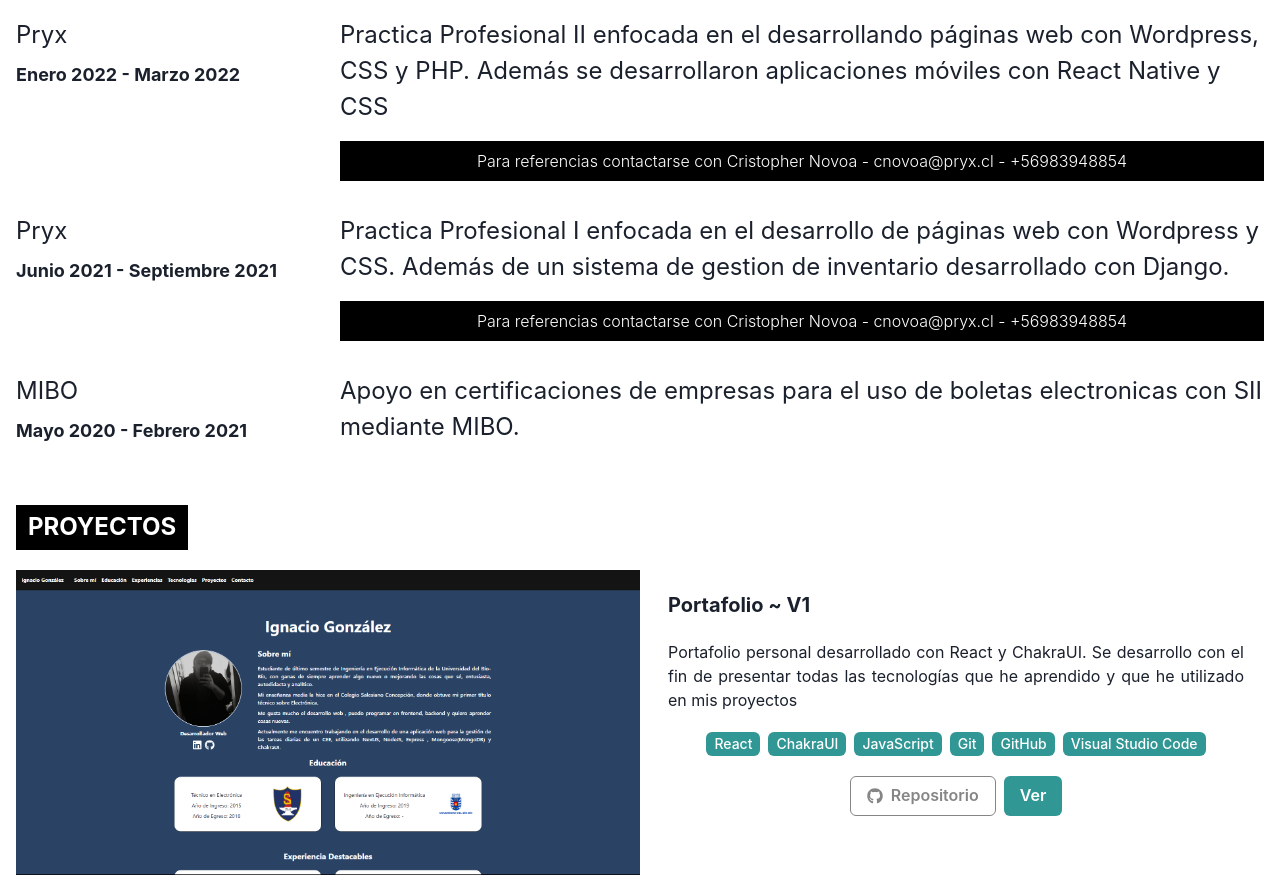
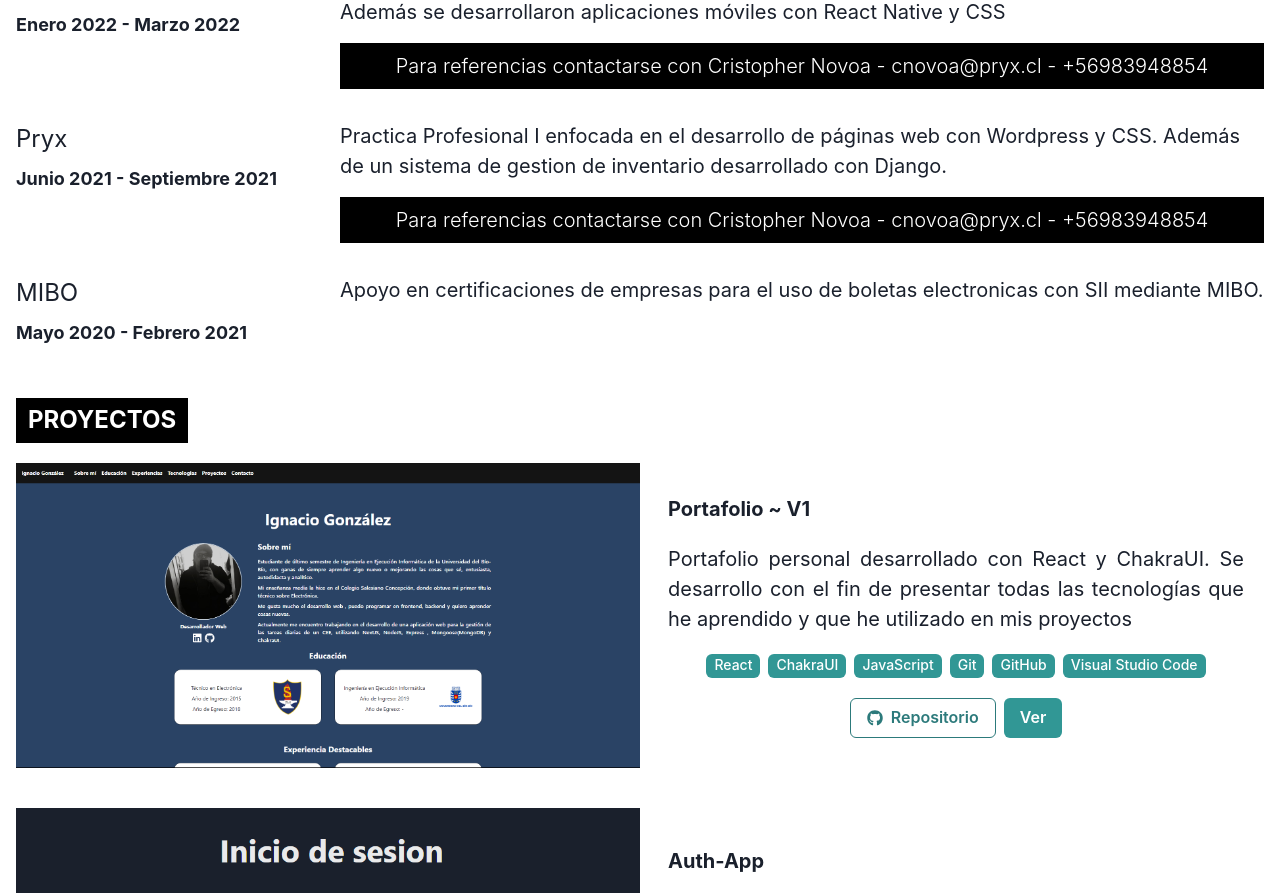
Before and after one commit to Xhyus/Portafolio-v2, a React (Vite) app: page / in a window 1280 px wide. Shown: the part 1860-2753 px from the top of the page. Built offline with nearby package versions, Linux system fonts and the light colour scheme.

Commit message:
Modificacion: Se modifican detalles esteticos finales de los componentes

```diff
--- a/src/components/Experiencia.jsx
+++ b/src/components/Experiencia.jsx
@@ -5,7 +5,7 @@ import PresentacionExperiencia from './generic_components/PresentacionExperienci
 
 const Experiencia = () => {
     return (
-        <Stack justify={"center"} my={10} w={'full'} id={"Experiencias"}>
+        <Stack justify={"center"} py={10} w={'full'} id={"Experiencias"}>
             <SubTitulo type="h2" size="2xl" data="EXPERIENCIAS" />
             {experiencias.map((experiencia, index) => {
                 return (
--- a/src/components/Proyectos.jsx
+++ b/src/components/Proyectos.jsx
@@ -7,7 +7,7 @@ const Proyectos = () => {
     return (
         <>
             <SubTitulo data="PROYECTOS" size="2xl" type="h2" />
-            <HStack w={'full'} h={"full"} mt={5} justify={"center"}>
+            <HStack w={'full'} h={"full"} py={5} justify={"center"}>
                 <Wrap spacing={10} justify={"center"}>
                     {proyectos.map((proyecto, index) => {
                         return (
--- a/src/components/SobreMi.jsx
+++ b/src/components/SobreMi.jsx
@@ -6,7 +6,7 @@ import Icono from './generic_components/Icono'
 
 const SobreMi = () => {
     return (
-        <Stack w="full" >
+        <Stack w="full" py={5} >
             <Wrap justify="space-between" align="flex-start">
                 <WrapItem>
                     <Box bgColor="black" p={3} w="fit-content">
@@ -35,7 +35,7 @@ const SobreMi = () => {
             <SubTitulo type="h2" size="2xl" data="¿QUIÉN SOY?" />
             <Stack textAlign={'justify'}>
                 {sobre_mi.map((data, key) => {
-                    return <Text color="black" fontSize="xl" key={key}>{data}</Text>
+                    return <Text color="black" fontSize={{ base: "md", md: "xl" }} key={key}>{data}</Text>
                 })}
             </Stack>
         </Stack >
--- a/src/components/generic_components/Card.jsx
+++ b/src/components/generic_components/Card.jsx
@@ -1,30 +1,36 @@
-import { HStack, Heading, WrapItem, Wrap, Text, Image, Link, Tag, Stack, Button } from '@chakra-ui/react'
+import { HStack, Heading, Wrap, Text, Image, Link, Tag, Stack, Button } from '@chakra-ui/react'
 import { FaGithub } from 'react-icons/fa'
 
 const Card = ({ imagen, descripcion, titulo, tecnologias, repositorio, url }) => {
     return (
-        <WrapItem>
-            <Stack w={"full"} flexDirection={{ base: 'column', md: 'row' }}>
+        <Stack w={"full"} flexDirection={{ base: 'column', md: 'row' }} align="center">
             <Image src={imagen} alt={titulo} w={{ base: "100%", md: "50%" }} h="fit-content" />
-                <Stack spacing={5} p={5} w={{ base: "100%", md: "50%" }} >
+            <Stack spacing={5} p={{ base: 0, md: 5 }} w={{ base: "100%", md: "50%" }} >
                 <Heading as="h3" size="md" fontWeight="bold" lineHeight="tight" isTruncated>{titulo}</Heading>
-                    <Text noOfLines={3} textAlign="justify">{descripcion}</Text>
+                <Text noOfLines={3} textAlign="justify" fontSize={{ base: "md", md: "xl" }}>{descripcion}</Text>
                 <Wrap justify="center">
                     {tecnologias.map((tecnologia, index) => (
                         <Tag key={index} size="md" variant="solid" colorScheme="teal">{tecnologia}</Tag>
                     ))}
                 </Wrap>
                 <HStack justify={{ base: "center" }}>
+                    {repositorio ?
                         <Link href={repositorio} isExternal>
-                            <Button leftIcon={<FaGithub />} colorScheme="blackAlpha" disabled="true" variant="outline">Repositorio</Button>
+                            <Button leftIcon={<FaGithub />} colorScheme="teal" variant="outline">Repositorio</Button>
                         </Link>
+                        :
+                        <Button leftIcon={<FaGithub />} colorScheme="blackAlpha" isDisabled variant="outline">Repositorio</Button>
+                    }
+                    {url ?
                         <Link href={url} isExternal>
                             <Button colorScheme="teal" variant="solid">Ver</Button>
                         </Link>
+                        :
+                        <Button colorScheme="blackAlpha" isDisabled variant="solid">Ver</Button>
+                    }
                 </HStack>
             </Stack>
         </Stack>
-        </WrapItem >
 
     )
 }
--- a/src/components/generic_components/PresentacionExperiencia.jsx
+++ b/src/components/generic_components/PresentacionExperiencia.jsx
@@ -9,8 +9,8 @@ const PresentacionExperiencia = ({ periodo, empresa, detalle, experiencia, nombr
                 <Text fontSize="lg" fontWeight="bold" >{periodo}</Text>
             </Stack>
             <Stack align="flex-start"  >
-                <Text fontSize="2xl" >{detalle}</Text>
-                <Text fontSize="2xl" fontWeight="light">{experiencia}</Text>
+                <Text fontSize={{ base: "md", md: "xl" }} >{detalle}</Text>
+                <Text fontSize={{ base: "md", md: "xl" }} fontWeight="light">{experiencia}</Text>
                 {referencia && <Referencias nombre={nombre} telefono={telefono} correo={correo} />}
             </Stack>
         </Stack>
--- a/src/components/generic_components/Referencias.jsx
+++ b/src/components/generic_components/Referencias.jsx
@@ -3,7 +3,7 @@ import { Box, Link, Text } from "@chakra-ui/react"
 const Referencias = ({ nombre, correo, telefono }) => {
     return (
         <Box bgColor="black" p={2} w="full">
-            <Text color="white" fontWeight="light" textAlign="center">Para referencias contactarse con {nombre} - <Link href={"mailto:" + correo}>{correo}</Link> - {telefono}</Text>
+            <Text color="white" fontWeight="light" textAlign="center" fontSize={{ base: "md", md: "xl" }}>Para referencias contactarse con {nombre} - <Link href={"mailto:" + correo}>{correo}</Link> - {telefono}</Text>
         </Box>
     )
 }
--- a/src/static/proyectos.js
+++ b/src/static/proyectos.js
@@ -16,8 +16,8 @@ export const proyectos = [
             "GitHub",
             "Visual Studio Code",
         ],
-        "repositorio": "https://github.com/Xhyus/portfolio",
-        "url": "https://www.ignaciogonzalez.dev"
+        "repositorio": "https://github.com/Xhyus/Portafolio/tree/v1",
+        "url": "https://portafolio-rfd7zcvd7-xhyus.vercel.app/"
     },
     {
         "imagen": authapp,
```
Lines whose indentation alone changed are shown as unchanged.
